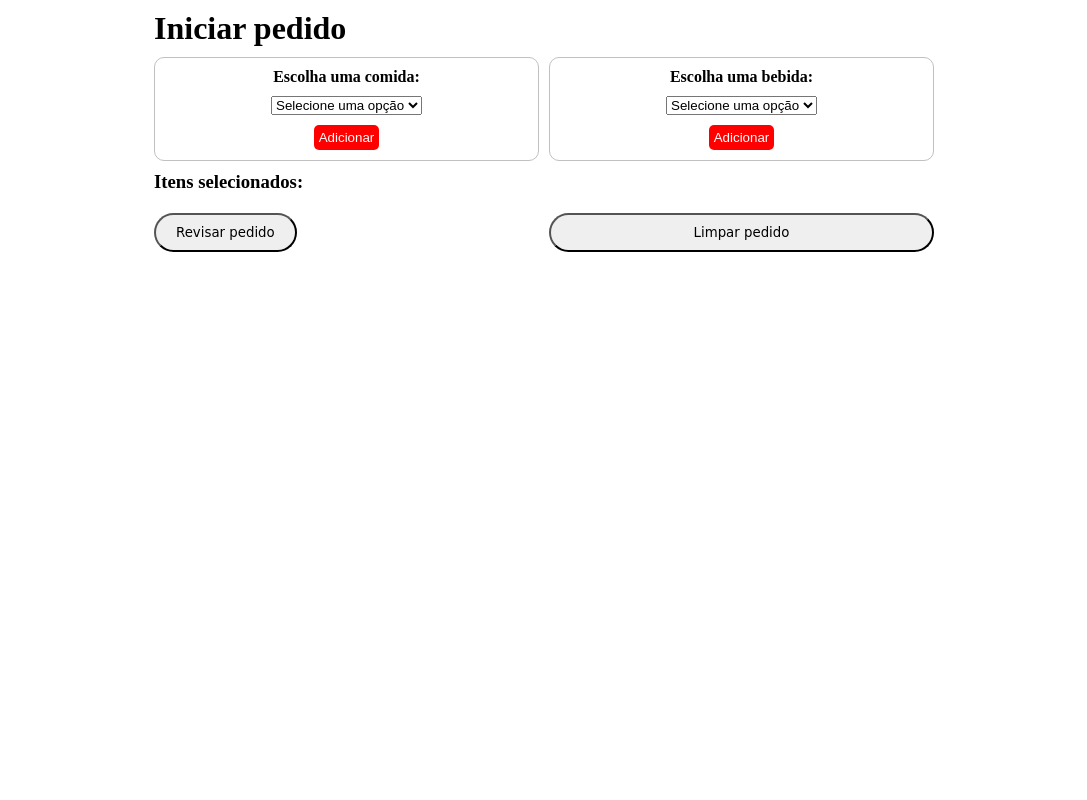
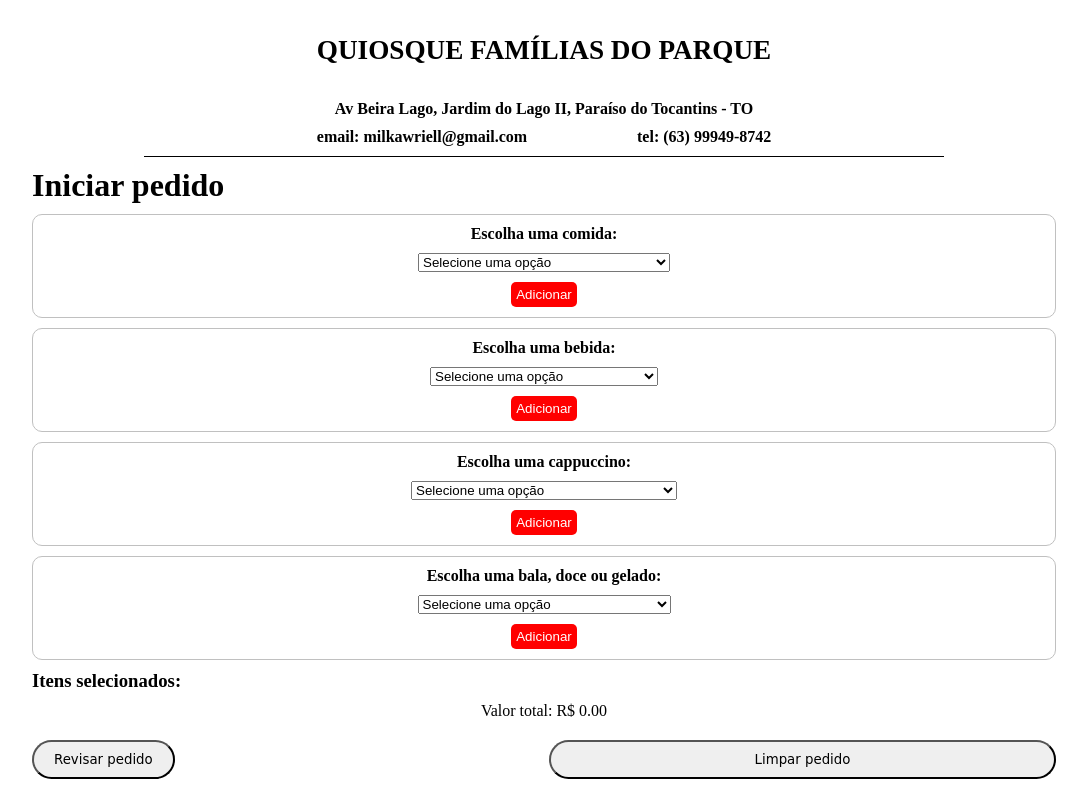
Before and after one commit to AlexSChaves/MenuApp, a React (Vite) app: page / in a window 1280 px wide. Shown: the whole page, without its empty margins (96-1183 px from the left). Built offline with nearby package versions, Linux system fonts and the light colour scheme.

Commit message:
third commit

```diff
--- a/src/App.jsx
+++ b/src/App.jsx
@@ -3,18 +3,22 @@ import { BrowserRouter, Route, Routes } from 'react-router-dom';
 import Home from './pages/Home';
 import Revisao from './pages/Revisao';
 import './App.css';
+import Header from './components/Header';
 
 function App() {
 
   const [comidas, setComidas] = React.useState({});
 
   return (
+    <div className="container-app">
+      <Header />
       <BrowserRouter>
         <Routes>
           <Route exact path="/" element={<Home comidas={comidas} setComidas={setComidas} />} />
           <Route path="/revisao" element={<Revisao comidas={comidas} />} />
         </Routes>
       </BrowserRouter >
+    </div>
   );
 }
 
--- /dev/null
+++ b/src/components/Header.css
@@ -0,0 +1,39 @@
+.container-header {
+  display: grid;
+  grid-template-rows: repeat(auto-fit, minmax(10vh, 1fr));
+  grid-template-columns: auto;
+  grid-gap: 10px;
+  max-width: 800px;
+  margin: 0 auto;
+  padding: 10px;
+  justify-content: center;
+  align-items: center;
+  border-bottom: 1px solid;
+}
+
+.title-header {
+  text-align: center;
+  font-size: 1.7rem;
+}
+
+.address-header {
+  grid-row-start: 2;
+  text-align: center;
+  /* border: solid red; */
+}
+
+.contact-header {
+  grid-row-start: 3;
+}
+
+.contact-header a{
+  text-decoration: none;
+  color: inherit;
+  cursor: default;
+}
+
+.contact-div {
+  display: flex;
+  justify-content: space-between;
+  align-items: center;
+}
--- /dev/null
+++ b/src/components/Header.jsx
@@ -0,0 +1,17 @@
+import React from 'react';
+import './Header.css';
+
+function Header() {
+  return (
+    <div className="container-header">
+      <h1 className="title-header">QUIOSQUE FAMÍLIAS DO PARQUE</h1>
+      <h4 className="address-header">Av Beira Lago, Jardim do Lago II, Paraíso do Tocantins - TO</h4>
+      <div className="contact-div">
+        <h4 className="contact-header">email: <a href="mailto:milkawriell@gmail.com">milkawriell@gmail.com</a></h4>
+        <h4 className="contact-header">tel: (63) 99949-8742</h4>
+      </div>
+    </div>
+  );
+}
+
+export default Header;
--- /dev/null
+++ b/src/components/Items.jsx
@@ -0,0 +1,24 @@
+import React from "react";
+
+// Cria um componente Items que recebe as props de nome, array, valor e funções
+function Items({ nome, array, valor, handleChange, adicionarItem }) {
+  return (
+    <div className="option">
+      <label htmlFor={nome}>Escolha uma {nome}:</label>
+      <select id={nome} value={valor} onChange={handleChange}>
+        <option value="">Selecione uma opção</option>
+        {array.map((item) => (
+          // Formata o preço com duas casas decimais
+          <option key={item.nome} value={item.nome}>
+            {item.nome} - R$ {item.valor.toFixed(2)}
+          </option>
+        ))}
+      </select>
+      <button onClick={() => adicionarItem(valor)} disabled={!valor}>
+        Adicionar
+      </button>
+    </div>
+  );
+}
+
+export default Items;
--- /dev/null
+++ b/src/helpers/cardapio.js
@@ -0,0 +1,60 @@
+const crepes = [
+  { nome: "Crepe de Frango C/ Queijo", valor: 6 },
+  { nome: "Crepe de Presunto C/ Queijo", valor: 6 },
+  { nome: "Crepe de Brigadeiro", valor: 6 },
+  { nome: "Crepe de Romeu e Julieta", valor: 6 },
+  { nome: "Crepe Choc Baton", valor: 6 },
+  { nome: "Crepe de salcicha C/ Queijo", valor: 6 },
+  { nome: "Crepe de Churros", valor: 6 },
+  { nome: "Crepe de Queijo", valor: 6 }
+];
+
+const bebidas = [
+  { nome: "Suco/Pitchula", valor: 3 },
+  { nome: "Refrigerante Lata Outros", valor: 5 },
+  { nome: "Coca Cola Lata", valor: 6 },
+  { nome: "Água C/Gás", valor: 3.5 },
+  { nome: "Água S/Gás", valor: 3.5 },
+  { nome: "Água S/Gás 2X", valor: 5 },
+  { nome: "H2O", valor: 6 },
+  { nome: "Red Bull", valor: 13 },
+  { nome: "Moster", valor: 15 },
+  { nome: "Extra Power", valor: 15 }
+];
+
+const balasDocesGelados = [
+  { nome: "Algodão Doce", valor: 5 },
+  { nome: "Batata Original/Churrasco", valor: 5 },
+  { nome: "Cremozinho", valor: 2 },
+  { nome: "Picolés 3", valor: 3 },
+  { nome: "Picolés 3,5", valor: 3.5 },
+  { nome: "Picolés 4", valor: 4 },
+  { nome: "Picolés 4,5", valor: 4.5 },
+  { nome: "Picolés 5", valor: 5 },
+  { nome: "Picolés 5,5", valor: 5.5 },
+  { nome: "Picolés 6", valor: 6 },
+  { nome: "Picolés 6,5", valor: 6.5 },
+  { nome: "Picolés 7", valor: 7 },
+  { nome: "Balas, Doce e Cocolates 0,5", valor: 0.50 },
+  { nome: "Balas, Doce e Cocolates 1", valor: 1 },
+  { nome: "Balas, Doce e Cocolates 2", valor: 2 },
+  { nome: "Balas, Doce e Cocolates 3", valor: 3 },
+  { nome: "Balas, Doce e Cocolates 5", valor: 5 },
+  { nome: "Balas, Doce e Cocolates 8", valor: 8 },
+  { nome: "Balas, Doce e Cocolates 9", valor: 9 },
+  { nome: "Balas, Doce e Cocolates 10", valor: 10 }
+];
+
+const cappuccinos = [
+  { nome: "Mochaccino Canela", valor: 7 },
+  { nome: "Chococino Alpino", valor: 7 },
+  { nome: "Starbucks Caramel Macchiato", valor: 10 },
+  { nome: "Adicional Extra", valor: 1 }
+];
+
+export {
+  crepes,
+  bebidas,
+  balasDocesGelados,
+  cappuccinos
+};
--- a/src/pages/Home.css
+++ b/src/pages/Home.css
@@ -6,7 +6,7 @@
 
 .container {
   display: grid;
-  grid-template-columns: repeat(auto-fit, minmax(50vw, 1fr));
+  grid-template-columns: repeat(auto-fit, minmax(80vw, 1fr));
   grid-template-rows: auto;
   grid-gap: 10px;
   max-width: 800px;
@@ -19,7 +19,7 @@
 
 .options {
 display: grid;
-  grid-template-columns: repeat(2, 1fr);
+grid-template-columns: repeat(1, 1fr);
 grid-template-rows: auto;
 grid-gap: 10px;
 grid-row-start: 2;
@@ -83,12 +83,19 @@
   margin: 0 20px;
 }
 
+.total {
+  display: flex;
+  align-items: flex-end;
+  justify-content: center;
+  grid-row-start: 4;
+  }
+
   .buttons {
   display: grid;
   grid-template-columns: repeat(2, 1fr);
   grid-template-rows: auto;
   grid-gap: 10px;
-  grid-row-start: 4;
+  grid-row-start: 5;
   }
 
 .buttons button {
--- a/src/pages/Home.jsx
+++ b/src/pages/Home.jsx
@@ -1,15 +1,14 @@
-import React from 'react';
-import { Link } from 'react-router-dom';
-import './Home.css';
+import React from "react";
+import { Link } from "react-router-dom";
+import "./Home.css";
+import { crepes, bebidas, cappuccinos, balasDocesGelados } from "../helpers/cardapio.js";
+import Items from "../components/Items";
 
 function Home(props) {
-  const comidas = ['Crepe de Frango', 'Crepe de Pizza', 'Crepe de Chocolate', 'Crepe de Queijo'];
-
-  const bebidas = ['Suco de Laranja', 'Suco de Uva', 'Refrigerante', 'Água'];
-
-  const [comidaSelecionada, setComidaSelecionada] = React.useState('');
-
-  const [bebidaSelecionada, setBebidaSelecionada] = React.useState('');
+  const [comidaSelecionada, setComidaSelecionada] = React.useState("");
+  const [bebidaSelecionada, setBebidaSelecionada] = React.useState("");
+  const [cappuccinoSelecionado, setCappuccinoSelecionado] = React.useState("");
+  const [balaDoceGeladoSelecionado, setBalaDoceGeladoSelecionado] = React.useState("");
 
   const adicionarItem = (item) => {
     props.setComidas({
@@ -40,48 +39,74 @@ function Home(props) {
     setBebidaSelecionada(event.target.value);
   };
 
+  const handleChangeCappuccino = (event) => {
+    setCappuccinoSelecionado(event.target.value);
+  };
+
+  const handleChangeBalaDoceGelado = (event) => {
+    setBalaDoceGeladoSelecionado(event.target.value);
+  };
+
+  const total = Object.entries(props.comidas).reduce((acc, [nome, quantidade]) => {
+    const crepe = crepes.find((crepe) => crepe.nome === nome);
+    const bebida = bebidas.find((bebida) => bebida.nome === nome);
+    const cappuccino = cappuccinos.find((cappuccino) => cappuccino.nome === nome);
+    const balaDoceGelado = balasDocesGelados.find(
+      (balaDoceGelado) => balaDoceGelado.nome === nome
+    );
+    const valor =
+      crepe ? crepe.valor : bebida ? bebida.valor : cappuccino ? cappuccino.valor : balaDoceGelado ? balaDoceGelado.valor : 0;
+    return acc + valor * quantidade;
+  }, 0);
 
   return (
     <div className="container">
       <h1 className="title">Iniciar pedido</h1>
       <div className="options">
-        <div className="option">
-          <label htmlFor="comida">Escolha uma comida:</label>
-          <select id="comida" value={comidaSelecionada} onChange={handleChangeComida}>
-            <option value="">Selecione uma opção</option>
-            {comidas.map((comida) => (
-              <option key={comida} value={comida}>
-                {comida}
-              </option>
-            ))}
-          </select>
-          <button onClick={() => adicionarItem(comidaSelecionada)} disabled={!comidaSelecionada}>
-            Adicionar
-          </button>
-        </div>
-
-        <div className="option">
-          <label htmlFor="bebida">Escolha uma bebida:</label>
-          <select id="bebida" value={bebidaSelecionada} onChange={handleChangeBebida}>
-            <option value="">Selecione uma opção</option>
-            {bebidas.map((bebida) => (
-              <option key={bebida} value={bebida}>
-                {bebida}
-              </option>
-            ))}
-          </select>
-
-          <button onClick={() => adicionarItem(bebidaSelecionada)} disabled={!bebidaSelecionada}>
-            Adicionar
-          </button>
-        </div>
+        <Items
+          nome="comida"
+          array={crepes}
+          valor={comidaSelecionada}
+          handleChange={handleChangeComida}
+          adicionarItem={adicionarItem}
+        />
+        <Items
+          nome="bebida"
+          array={bebidas}
+          valor={bebidaSelecionada}
+          handleChange={handleChangeBebida}
+          adicionarItem={adicionarItem}
+        />
+        <Items
+          nome="cappuccino"
+          array={cappuccinos}
+          valor={cappuccinoSelecionado}
+          handleChange={handleChangeCappuccino}
+          adicionarItem={adicionarItem}
+        />
+        <Items
+          nome="bala, doce ou gelado"
+          array={balasDocesGelados}
+          valor={balaDoceGeladoSelecionado}
+          handleChange={handleChangeBalaDoceGelado}
+          adicionarItem={adicionarItem}
+        />
       </div>
 
       <div className="items">
         <h3>Itens selecionados:</h3>
         {Object.entries(props.comidas).map(([nome, quantidade]) => (
           <div key={nome} className="item">
-            <p>{nome} - {quantidade}x</p>
+            <p>
+              {quantidade}x -{" "}
+              {nome} - R${" "}
+              {(crepes.find((crepe) => crepe.nome === nome)?.valor ||
+                bebidas.find((bebida) => bebida.nome === nome)?.valor ||
+                cappuccinos.find((cappuccino) => cappuccino.nome === nome)?.valor ||
+                balasDocesGelados.find(
+                  (balaDoceGelado) => balaDoceGelado.nome === nome
+                )?.valor).toFixed(2)}{" "}
+            </p>
             <div className="buttons-item">
               <button onClick={() => adicionarItem(nome)}>+</button>
               <button onClick={() => removerItem(nome)}>-</button>
@@ -90,11 +115,15 @@ function Home(props) {
         ))}
       </div>
 
+      <div className="total">
+        Valor total: R$ {total.toFixed(2)}
+      </div>
+
       <div className="buttons">
         <Link to="/revisao">
           <button>Revisar pedido</button>
         </Link>
-        <button onClick={() => props.setComidas('')}>Limpar pedido</button>
+        <button onClick={() => props.setComidas("")}>Limpar pedido</button>
       </div>
     </div>
   );
--- a/src/pages/Revisao.jsx
+++ b/src/pages/Revisao.jsx
@@ -1,11 +1,24 @@
 import React from 'react';
 import { Link } from 'react-router-dom';
 import './Revisao.css';
+import { crepes, bebidas, cappuccinos, balasDocesGelados } from '../helpers/cardapio.js';
 
 function Revisao({ comidas }) {
   const imprimir = () => {
     window.print();
   };
+
+  const total = Object.entries(comidas).reduce((acc, [nome, quantidade]) => {
+    const crepe = crepes.find((crepe) => crepe.nome === nome);
+    const bebida = bebidas.find((bebida) => bebida.nome === nome);
+    const cappuccino = cappuccinos.find((cappuccino) => cappuccino.nome === nome);
+    const balaDoceGelado = balasDocesGelados.find(
+      (balaDoceGelado) => balaDoceGelado.nome === nome
+    );
+    const valor =
+      crepe ? crepe.valor : bebida ? bebida.valor : cappuccino ? cappuccino.valor : balaDoceGelado ? balaDoceGelado.valor : 0;
+    return acc + valor * quantidade;
+  }, 0);
 
   return (
 
@@ -14,11 +27,16 @@ function Revisao({ comidas }) {
 
       <div className="items-revisao">
         {Object.entries(comidas).map(([nome, quantidade]) => (
-
           <p key={nome} className="item-revisao">
-            {nome} - {quantidade}x
+            {nome} - R$ {(crepes.find((crepe) => crepe.nome === nome)?.valor || bebidas.find((bebida) => bebida.nome === nome)?.valor || cappuccinos.find((cappuccino) => cappuccino.nome === nome)?.valor || balasDocesGelados.find(
+              (balaDoceGelado) => balaDoceGelado.nome === nome
+            )?.valor).toFixed(2)} - {quantidade}x
           </p>
         ))}
+      </div>
+
+      <div className="total-revisao">
+        Valor total: R$ {total.toFixed(2)}
       </div>
 
       <div className="buttons-revisao">
```
Also changed, not shown: src/pages/Revisao.css (+21 -7 lines). Lines whose indentation alone changed are shown as unchanged.
